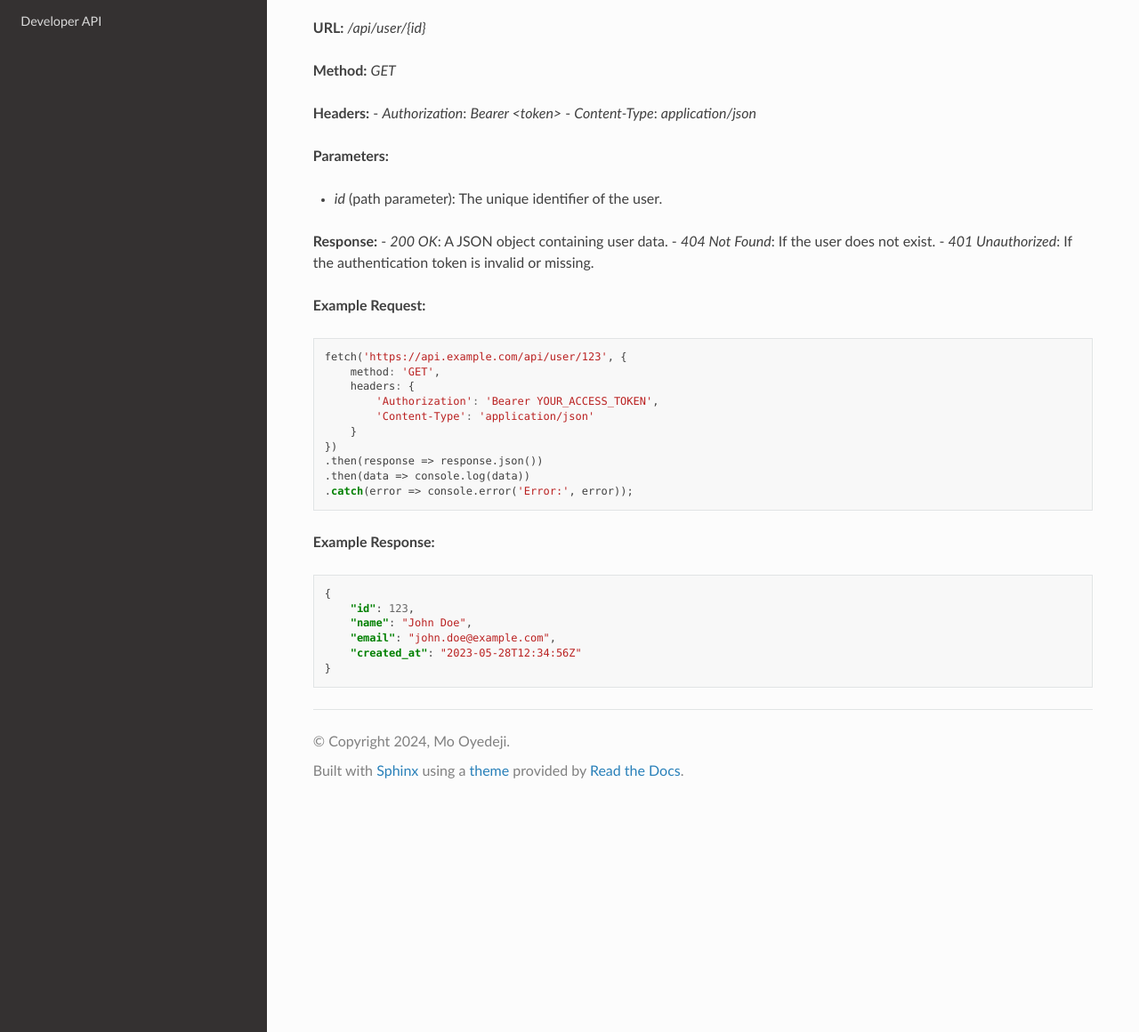
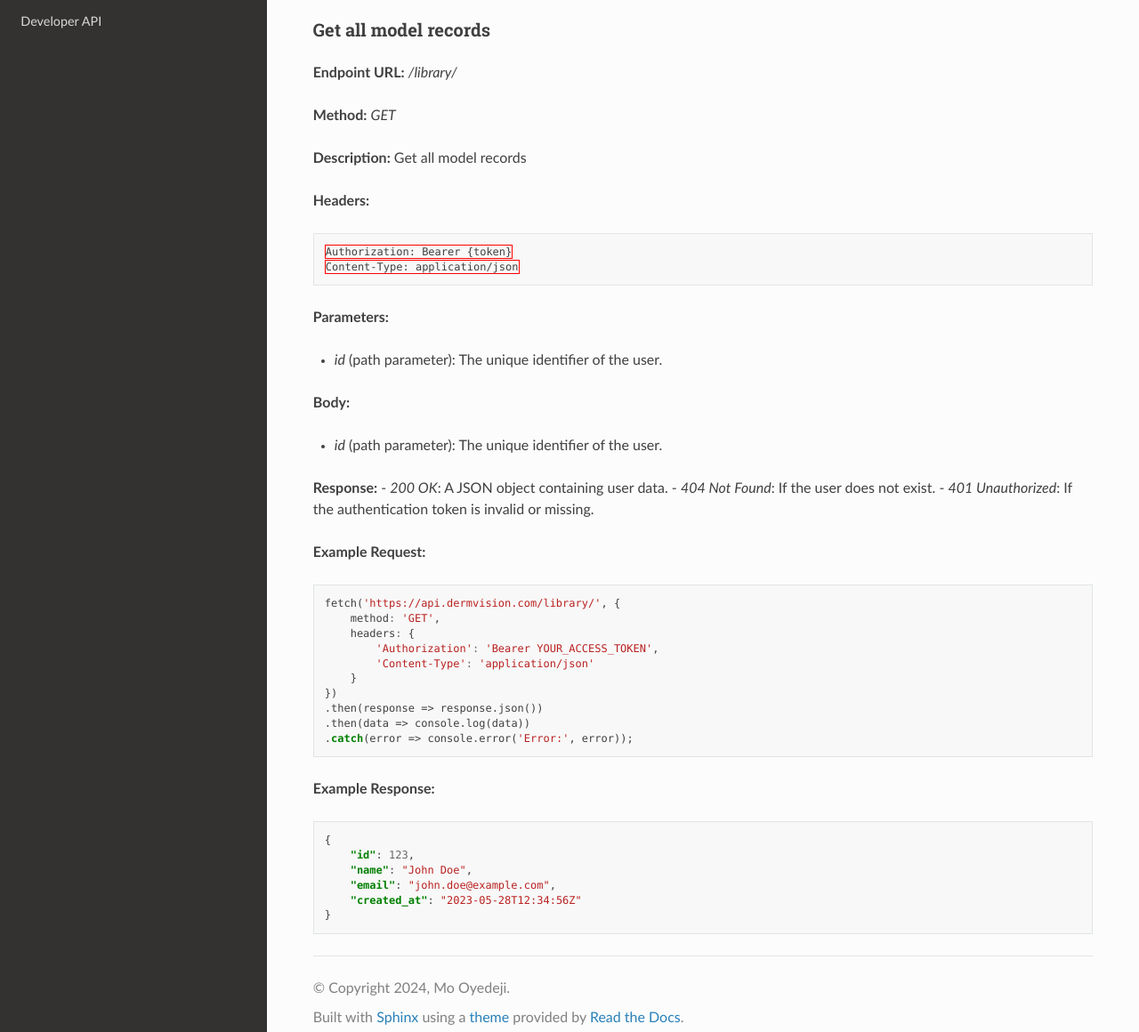
Before and after one commit to mojeedoyedeji/dermvision.docs, a Sphinx documentation site: the page built from docs/source/_sections/system-design/model.rst, in a window 1280 px wide and 1400 px high, scrolled down 788 px, cut to the strip 240-1400 px from the top of the window. Shown: the whole strip at 89% size. Built offline with Sphinx 7.4.7 and the Read the Docs theme 2.0.0, drawn with Linux system fonts in a browser that asks for light colours.

```diff
--- a/docs/source/_sections/system-design/model.rst
+++ b/docs/source/_sections/system-design/model.rst
@@ -37,9 +37,6 @@ as it contains the primary data necessary for identifying and managing model ver
    :widths: 20, 20, 40, 20, 20
 
 
-
-API
-^^^
 .. uml::
 
       @startuml
@@ -59,15 +56,31 @@ API
 
       @enduml
 
-**URL:** `/api/user/{id}`
+
+API
+^^^
+Get all model records
+~~~~~~~~~~~~~~~~~~~~~
+
+**Endpoint URL:** `/library/`
 
 **Method:** `GET`
 
+**Description:**  Get all model records
+
 **Headers:**
-- `Authorization`: `Bearer <token>`
-- `Content-Type`: `application/json`
+
+.. code-block:: http
+
+    Authorization: Bearer {token}
+    Content-Type: application/json
 
 **Parameters:**
+
+- `id` (path parameter): The unique identifier of the user.
+
+
+**Body:**
 
 - `id` (path parameter): The unique identifier of the user.
 
@@ -80,7 +93,7 @@ API
 
 .. code-block:: javascript
 
-    fetch('https://api.example.com/api/user/123', {
+    fetch('https://api.dermvision.com/library/', {
         method: 'GET',
         headers: {
             'Authorization': 'Bearer YOUR_ACCESS_TOKEN',
```
